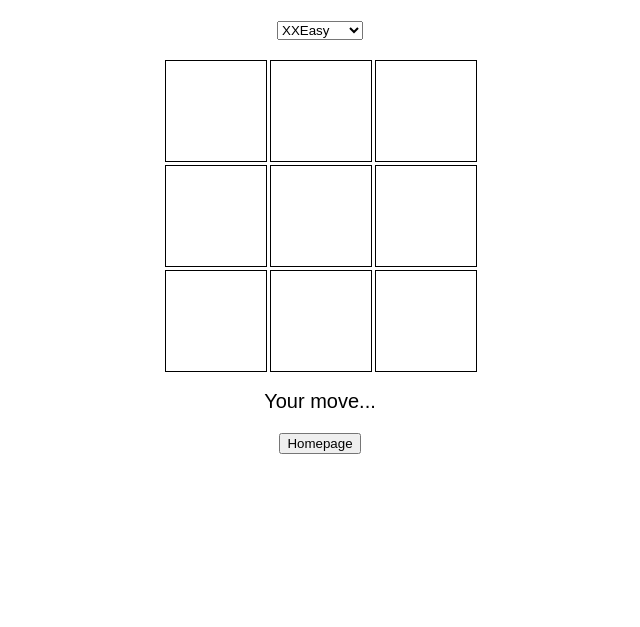
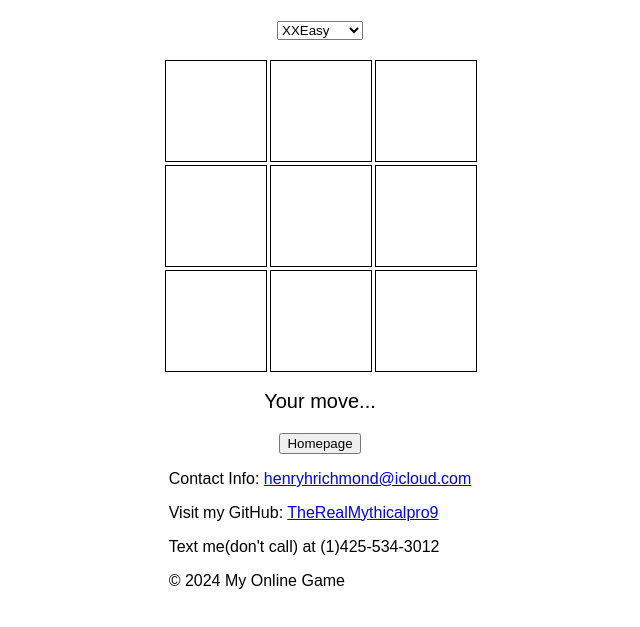
Before and after one commit to TheRealMythicalpro9/WebGames, a website: page online-game/public/tic-tac-toe/tic-tac-toe.html in a window 1280 px wide. Shown: the part 87-714 px from the top of the page, without its empty margins (320-960 px from the left). Drawn offline with Linux system fonts and the light colour scheme.

Commit message:
Update tic-tac-toe.html

```diff
--- a/online-game/public/tic-tac-toe/tic-tac-toe.html
+++ b/online-game/public/tic-tac-toe/tic-tac-toe.html
@@ -62,6 +62,12 @@
     <script src="tic-tac-toe.js"></script>
 
     <button onclick="window.location.href='../homepage.html'">Homepage</button>
+    <footer>
+        <p>Contact Info: <a href="henryhrichmond@icloud.com">henryhrichmond@icloud.com</a></p>
+        <p>Visit my GitHub: <a href="https://github.com/TheRealMythicalpro9" target="_blank">TheRealMythicalpro9</a></p>
+        <p>Text me(don't call) at (1)425-534-3012</p>
+        <p>&copy; 2024 My Online Game</p>
+    </footer>
 
 </body>
 </html>
```
